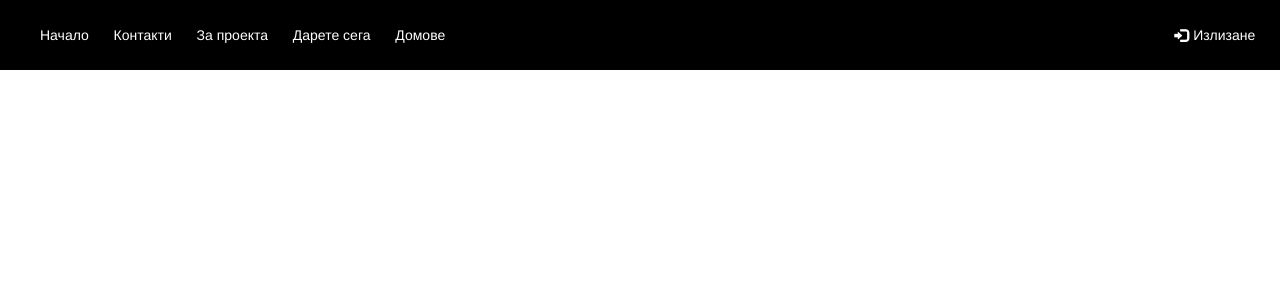
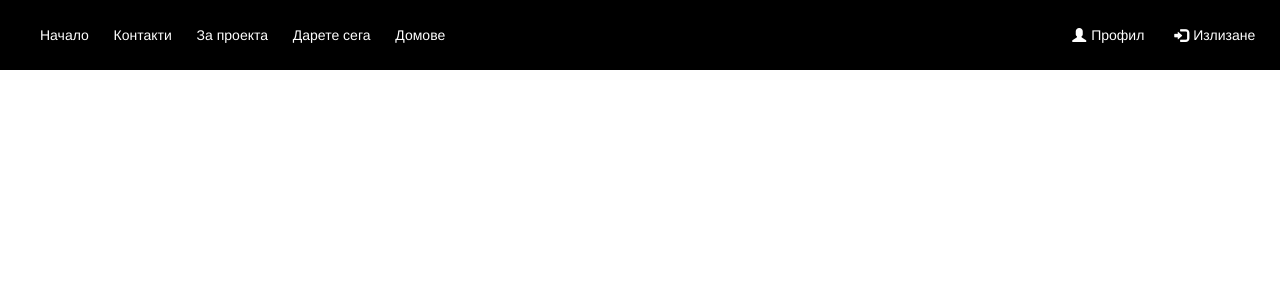
Before and after one commit to toni123321/DomDarenie, a Flask app: template project/templates/logout.html in a window 1280 px wide. Shown: the top 300 px of the page. Run offline with Flask 2, Linux system fonts and the light colour scheme; the template is opened without the code that fills it, so the values that code supplies are empty; some libraries are stand-ins or nearby versions.

Commit message:
Profile navbar button

```diff
--- a/project/templates/logout.html
+++ b/project/templates/logout.html
@@ -23,7 +23,8 @@
         		    </ul>
         		</li>
         		<li class="navbar_link"><a class="nav_link" href="/orphan_homes">Домове</a>
-        		<li class="navbar_link user_link"><span class="symbol glyphicon glyphicon-log-in"></span><a class="nav_link user_link" href="/logout">Излизане</a></li>
+            <li class="navbar_link user_link"><span class="symbol glyphicon glyphicon-log-in"></span><a class="nav_link user_link" href="/logout">Излизане</a></li>
+        		<li class="navbar_link user_link"><span class="symbol glyphicon glyphicon-user"></span><a class="nav_link user_link" href="/myprofile.html">Профил</a></li>
         </ul>
     </div>
 
```
